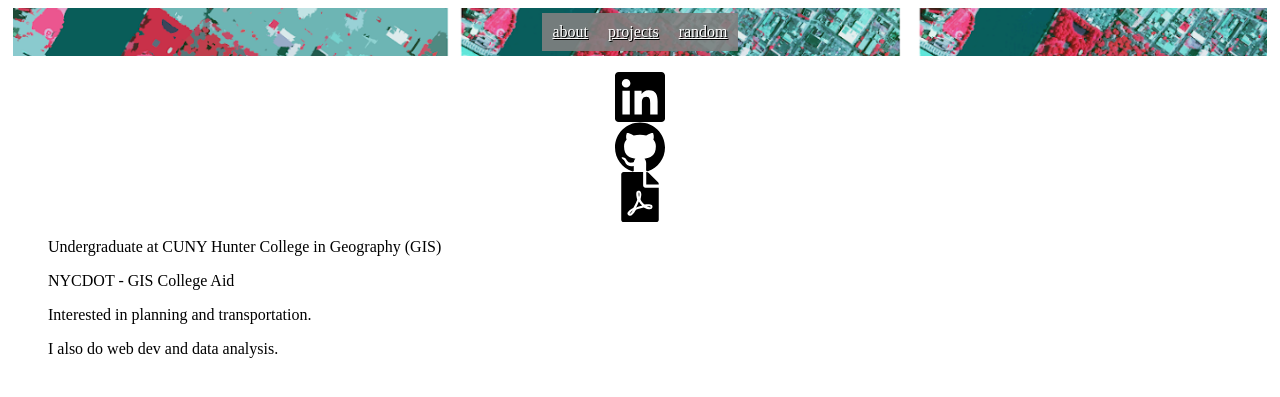
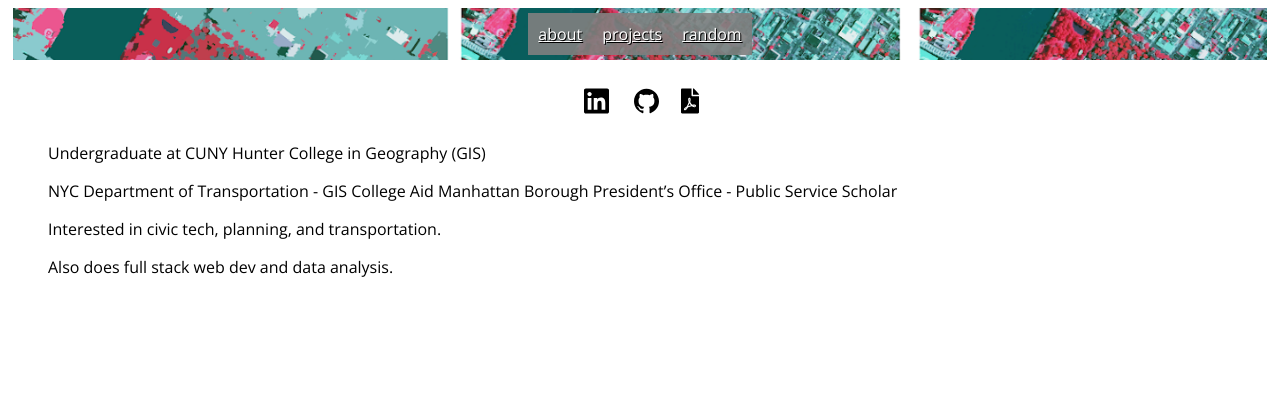
Before and after one commit to zhik/zhik.github.io, a Jekyll site: the page built from index.md, in a window 1280 px wide. Shown: the top 397 px of the page. Built offline with Jekyll 4.4.1, drawn with Linux system fonts in a browser that asks for light colours.

Commit message:
updated proj, resume, and fonts

```diff
--- a/_layouts/default.html
+++ b/_layouts/default.html
@@ -2,6 +2,7 @@
 <html>
     <head>
         <meta charset="UTF-8">
+        <link href="https://fonts.googleapis.com/css?family=Open+Sans" rel="stylesheet">
         <link rel="stylesheet" type="text/css" href="/css/styles.css">
         <title>{{ page.title }} - zhi</title>
     </head>
--- a/css/styles.css
+++ b/css/styles.css
@@ -25,3 +25,14 @@ img{
 .icon img{
     height: 50px;
 }
+
+body {
+    font-family: 'Open Sans', sans-serif;
+}
+
+.row{
+    display: flex;
+    flex-direction: row;
+    justify-content: center;
+    margin: 1em;
+}
--- a/index.md
+++ b/index.md
@@ -3,15 +3,18 @@ layout: default
 title: about
 ---
 
-<!-- icons from fontawesome https://fontawesome.com/license -->
-<a class="icon" href="https://www.linkedin.com/in/zhi-keng-he-870072156/"><img src="images/linkedin.svg" alt="linkedin-link"></a>
-<a class="icon" href="https://github.com/zhik/"><img src="images/github.svg" alt="github-link"></a>
-<a class="icon" href="pdfs/resume.pdf"><img src="images/file.svg" alt="resume-link"></a>
+<div class="row">
+    <!-- icons from fontawesome https://fontawesome.com/license -->
+    <a class="icon" href="https://www.linkedin.com/in/zhi-keng-he-870072156/"><img src="images/linkedin.svg" alt="linkedin-link"></a>
+    <a class="icon" href="https://github.com/zhik/"><img src="images/github.svg" alt="github-link"></a>
+    <a class="icon" href="pdfs/resume.pdf"><img src="images/file.svg" alt="resume-link"></a>
+</div>
 
 > Undergraduate at CUNY Hunter College in Geography (GIS)
 
-> NYCDOT - GIS College Aid
+> NYC Department of Transportation - GIS College Aid
+> Manhattan Borough President's Office - Public Service Scholar
 
-> Interested in planning and transportation.
+> Interested in civic tech, planning, and transportation.
 
-> I also do web dev and data analysis.
+> Also does full stack web dev and data analysis.
```
Also changed, not shown: proj.md (+20 -9 lines), 3 other files.
